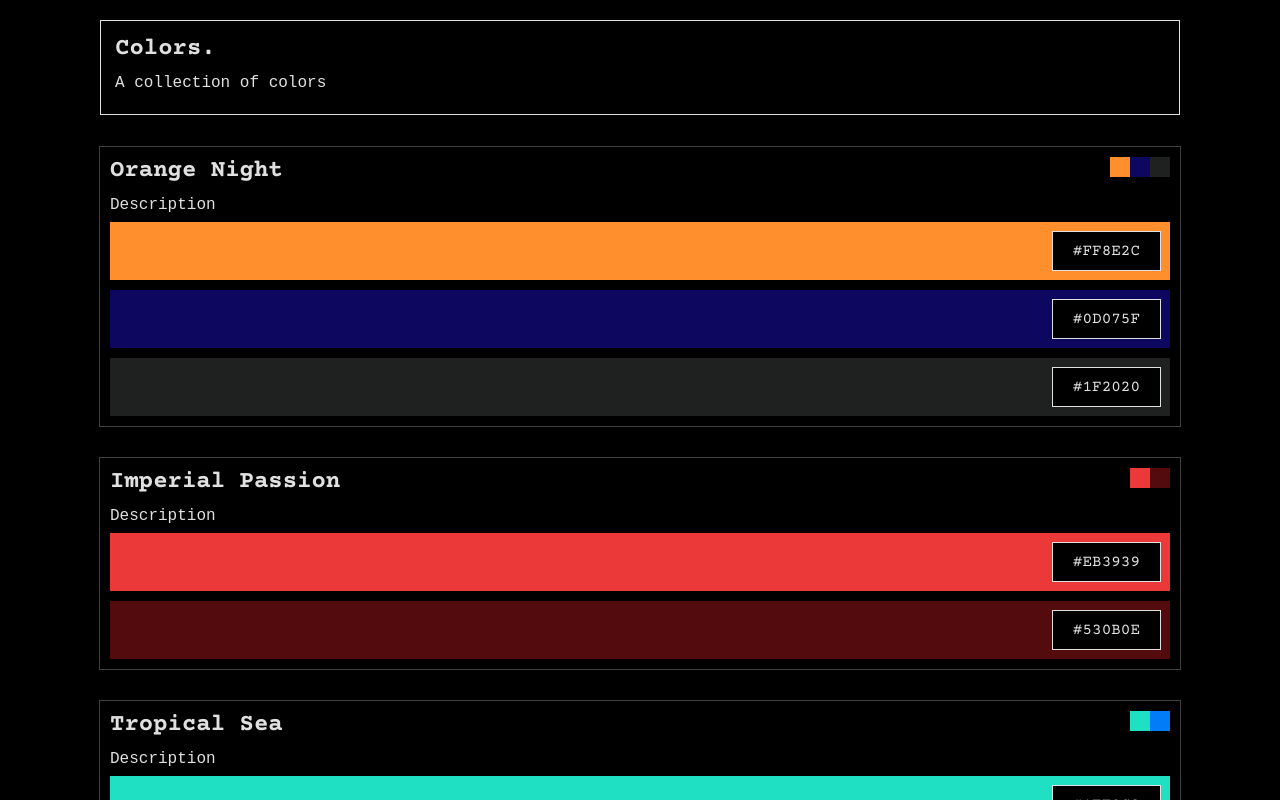
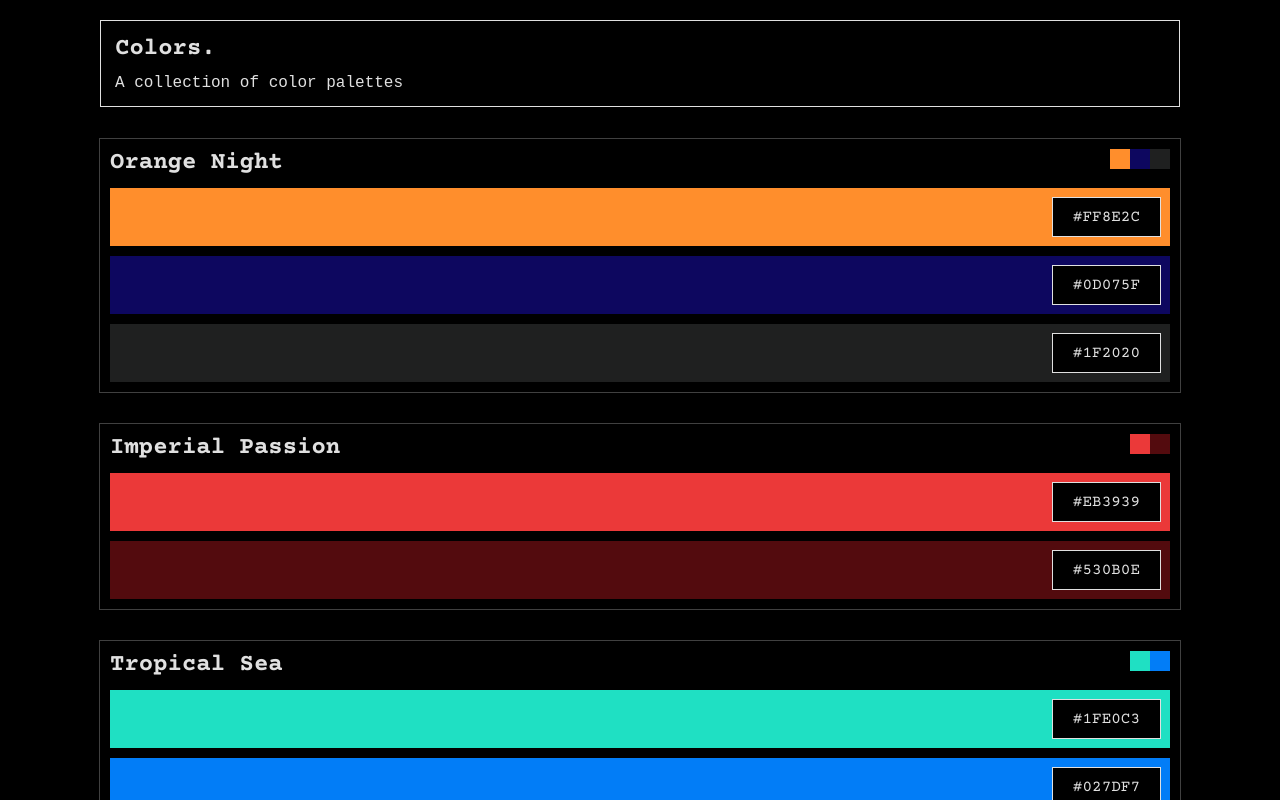
Before and after one commit to JuSellier/colors, a Svelte app: page / in a window 1280 px wide. Shown: the top 800 px of the page. Built offline with nearby package versions, Linux system fonts and the light colour scheme; a web font is replaced by a local one.

Commit message:
improved layout

```diff
--- a/src/components/Intro.svelte
+++ b/src/components/Intro.svelte
@@ -3,9 +3,13 @@
     padding: 15px;
     box-shadow: inset 0 0 0 1px var(--clr-white);
   }
+
+  p {
+    margin-bottom: 0;
+  }
 </style>
 
 <section class="brutal-box">
   <h1>Colors.</h1>
-  <p>A collection of colors</p>
+  <p>A collection of color palettes</p>
 </section>
--- a/src/components/Palette.svelte
+++ b/src/components/Palette.svelte
@@ -44,7 +44,9 @@
       {/each}
     </span>
   </h2>
-  <p>{description}</p>
+  {#if description}
+    <p>{description}</p>
+  {/if}
 
   <div>
     {#each colors as color}
--- a/src/db/palettes.js
+++ b/src/db/palettes.js
@@ -4,7 +4,7 @@ class Palette {
   constructor(name, colors, description, tags) {
     this.name = name;
     this.colors = colors;
-    this.description = description || "Description";
+    this.description = description;
     this.tags = tags || "handpicked";
   }
 }
```
